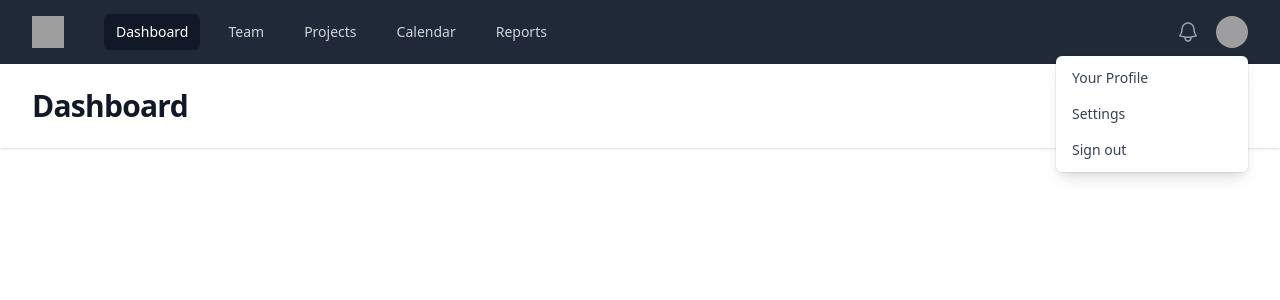
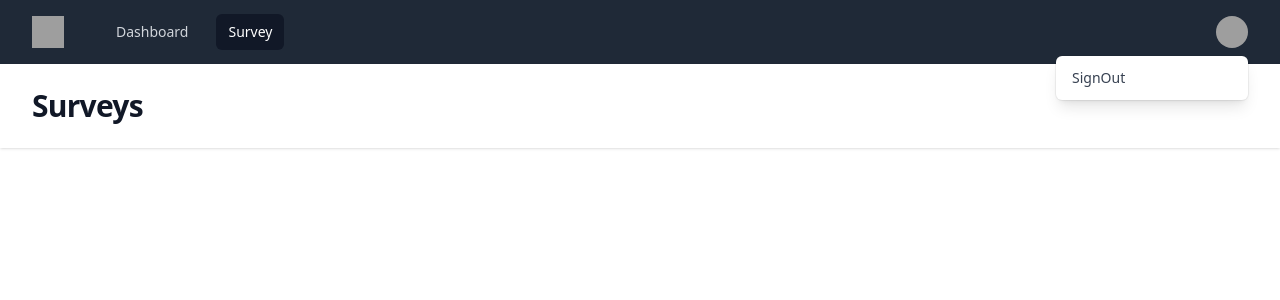
Before and after one commit to sohrab-jan/Survey, a React app in the folder react/: page /surveys in a window 1280 px wide. Both pictures are taken after a click on the button "Open user menu". Shown: the top 300 px of the page. Built offline with nearby package versions, Linux system fonts and the light colour scheme; grey boxes are pictures that could not be loaded; the HTML template or start-up script is replaced by a standard one.

Commit message:
add DefaultLayout

```diff
--- a/react/src/components/DefaultLayout.jsx
+++ b/react/src/components/DefaultLayout.jsx
@@ -1,6 +1,7 @@
 import { Fragment } from "react";
 import { Disclosure, Menu, Transition } from "@headlessui/react";
-import { Bars3Icon, BellIcon, XMarkIcon } from "@heroicons/react/24/outline";
+import { Bars3Icon, XMarkIcon } from "@heroicons/react/24/outline";
+import { NavLink, Outlet } from "react-router-dom";
 
 const user = {
     name: "Tom Cook",
@@ -9,22 +10,20 @@
         "https://images.unsplash.com/photo-1472099645785-5658abf4ff4e?ixlib=rb-1.2.1&ixid=eyJhcHBfaWQiOjEyMDd9&auto=format&fit=facearea&facepad=2&w=256&h=256&q=80",
 };
 const navigation = [
-    { name: "Dashboard", href: "#", current: true },
-    { name: "Team", href: "#", current: false },
-    { name: "Projects", href: "#", current: false },
-    { name: "Calendar", href: "#", current: false },
-    { name: "Reports", href: "#", current: false },
+    { name: "Dashboard", to: "/" },
+    { name: "Survey", to: "/surveys" },
 ];
-const userNavigation = [
-    { name: "Your Profile", href: "#" },
-    { name: "Settings", href: "#" },
-    { name: "Sign out", href: "#" },
-];
+const userNavigation = [{ name: "Sign out", href: "#" }];
 
 function classNames(...classes) {
     return classes.filter(Boolean).join(" ");
 }
 
+const logout = (ev) => {
+    ev.preventDefault();
+
+    console.log("logout");
+};
 export default function DefaultLayout() {
     return (
         <>
@@ -45,42 +44,28 @@
                                         <div className="hidden md:block">
                                             <div className="ml-10 flex items-baseline space-x-4">
                                                 {navigation.map((item) => (
-                                                    <a
+                                                    <NavLink
                                                         key={item.name}
-                                                        href={item.href}
-                                                        className={classNames(
-                                                            item.current
+                                                        to={item.to}
+                                                        className={({
+                                                            isActive,
+                                                        }) =>
+                                                            classNames(
+                                                                isActive
                                                                     ? "bg-gray-900 text-white"
                                                                     : "text-gray-300 hover:bg-gray-700 hover:text-white",
                                                                 "rounded-md px-3 py-2 text-sm font-medium"
-                                                        )}
-                                                        aria-current={
-                                                            item.current
-                                                                ? "page"
-                                                                : undefined
+                                                            )
                                                         }
                                                     >
                                                         {item.name}
-                                                    </a>
+                                                    </NavLink>
                                                 ))}
                                             </div>
                                         </div>
                                     </div>
                                     <div className="hidden md:block">
                                         <div className="ml-4 flex items-center md:ml-6">
-                                            <button
-                                                type="button"
-                                                className="rounded-full bg-gray-800 p-1 text-gray-400 hover:text-white focus:outline-none focus:ring-2 focus:ring-white focus:ring-offset-2 focus:ring-offset-gray-800"
-                                            >
-                                                <span className="sr-only">
-                                                    View notifications
-                                                </span>
-                                                <BellIcon
-                                                    className="h-6 w-6"
-                                                    aria-hidden="true"
-                                                />
-                                            </button>
-
                                             {/* Profile dropdown */}
                                             <Menu
                                                 as="div"
@@ -108,35 +93,19 @@
                                                     leaveTo="transform opacity-0 scale-95"
                                                 >
                                                     <Menu.Items className="absolute right-0 z-10 mt-2 w-48 origin-top-right rounded-md bg-white py-1 shadow-lg ring-1 ring-black ring-opacity-5 focus:outline-none">
-                                                        {userNavigation.map(
-                                                            (item) => (
-                                                                <Menu.Item
-                                                                    key={
-                                                                        item.name
+                                                        <Menu.Item>
+                                                            <a
+                                                                href="#"
+                                                                onClick={(ev) =>
+                                                                    logout(ev)
+                                                                }
+                                                                className={
+                                                                    "block px-4 py-2 text-sm text-gray-700"
                                                                 }
                                                             >
-                                                                    {({
-                                                                        active,
-                                                                    }) => (
-                                                                        <a
-                                                                            href={
-                                                                                item.href
-                                                                            }
-                                                                            className={classNames(
-                                                                                active
-                                                                                    ? "bg-gray-100"
-                                                                                    : "",
-                                                                                "block px-4 py-2 text-sm text-gray-700"
-                                                                            )}
-                                                                        >
-                                                                            {
-                                                                                item.name
-                                                                            }
+                                                                SignOut
                                                             </a>
-                                                                    )}
                                                         </Menu.Item>
-                                                            )
-                                                        )}
                                                     </Menu.Items>
                                                 </Transition>
                                             </Menu>
@@ -167,16 +136,18 @@
                             <Disclosure.Panel className="md:hidden">
                                 <div className="space-y-1 px-2 pb-3 pt-2 sm:px-3">
                                     {navigation.map((item) => (
-                                        <Disclosure.Button
+                                        <NavLink
                                             key={item.name}
                                             as="a"
                                             href={item.href}
-                                            className={classNames(
-                                                item.current
+                                            className={({ isActive }) =>
+                                                classNames(
+                                                    isActive
                                                         ? "bg-gray-900 text-white"
                                                         : "text-gray-300 hover:bg-gray-700 hover:text-white",
                                                     "block rounded-md px-3 py-2 text-base font-medium"
-                                            )}
+                                                )
+                                            }
                                             aria-current={
                                                 item.current
                                                     ? "page"
@@ -184,7 +155,7 @@
                                             }
                                         >
                                             {item.name}
-                                        </Disclosure.Button>
+                                        </NavLink>
                                     ))}
                                 </div>
                                 <div className="border-t border-gray-700 pb-3 pt-4">
@@ -204,49 +175,23 @@
                                                 {user.email}
                                             </div>
                                         </div>
-                                        <button
-                                            type="button"
-                                            className="ml-auto flex-shrink-0 rounded-full bg-gray-800 p-1 text-gray-400 hover:text-white focus:outline-none focus:ring-2 focus:ring-white focus:ring-offset-2 focus:ring-offset-gray-800"
-                                        >
-                                            <span className="sr-only">
-                                                View notifications
-                                            </span>
-                                            <BellIcon
-                                                className="h-6 w-6"
-                                                aria-hidden="true"
-                                            />
-                                        </button>
                                     </div>
                                     <div className="mt-3 space-y-1 px-2">
-                                        {userNavigation.map((item) => (
                                         <Disclosure.Button
-                                                key={item.name}
                                             as="a"
-                                                href={item.href}
+                                            href="#"
+                                            onClick={(ev) => logout(ev)}
                                             className="block rounded-md px-3 py-2 text-base font-medium text-gray-400 hover:bg-gray-700 hover:text-white"
                                         >
-                                                {item.name}
+                                            SignOut
                                         </Disclosure.Button>
-                                        ))}
                                     </div>
                                 </div>
                             </Disclosure.Panel>
                         </>
                     )}
                 </Disclosure>
-
-                <header className="bg-white shadow">
-                    <div className="mx-auto max-w-7xl px-4 py-6 sm:px-6 lg:px-8">
-                        <h1 className="text-3xl font-bold tracking-tight text-gray-900">
-                            Dashboard
-                        </h1>
-                    </div>
-                </header>
-                <main>
-                    <div className="mx-auto max-w-7xl py-6 sm:px-6 lg:px-8">
-                        {/* Your content */}
-                    </div>
-                </main>
+                <Outlet />
             </div>
         </>
     );
--- a/react/src/router.jsx
+++ b/react/src/router.jsx
@@ -1,4 +1,4 @@
-import { createBrowserRouter } from "react-router-dom";
+import { createBrowserRouter, Navigate } from "react-router-dom";
 import Dashboard from "./views/Dashboard.jsx";
 import Surveys from "./views/Surveys.jsx";
 import Login from "./views/Login.jsx";
@@ -11,6 +11,10 @@
         path: "/",
         element: <DefaultLayout />,
         children: [
+            {
+                path: "/dashboard",
+                element: <Navigate to="/" />,
+            },
             {
                 path: "/",
                 element: <Dashboard />,
--- a/react/src/views/Dashboard.jsx
+++ b/react/src/views/Dashboard.jsx
@@ -1,3 +1,18 @@
 export default function Dashboard() {
-    return <div>Dashboard</div>;
+    return (
+        <>
+            <header className="bg-white shadow">
+                <div className="mx-auto max-w-7xl px-4 py-6 sm:px-6 lg:px-8">
+                    <h1 className="text-3xl font-bold tracking-tight text-gray-900">
+                        Dashboard
+                    </h1>
+                </div>
+            </header>
+            <main>
+                <div className="mx-auto max-w-7xl py-6 sm:px-6 lg:px-8">
+                    {/* Your content */}
+                </div>
+            </main>
+        </>
+    );
 }
--- a/react/src/views/Surveys.jsx
+++ b/react/src/views/Surveys.jsx
@@ -1,5 +1,18 @@
-export default function Surveys(){
-    return(
-        <div>Surveys</div>
-    )
+export default function Surveys() {
+    return (
+        <>
+            <header className="bg-white shadow">
+                <div className="mx-auto max-w-7xl px-4 py-6 sm:px-6 lg:px-8">
+                    <h1 className="text-3xl font-bold tracking-tight text-gray-900">
+                        Surveys
+                    </h1>
+                </div>
+            </header>
+            <main>
+                <div className="mx-auto max-w-7xl py-6 sm:px-6 lg:px-8">
+                    {/* Your content */}
+                </div>
+            </main>
+        </>
+    );
 }
```
Lines whose indentation alone changed are shown as unchanged.
